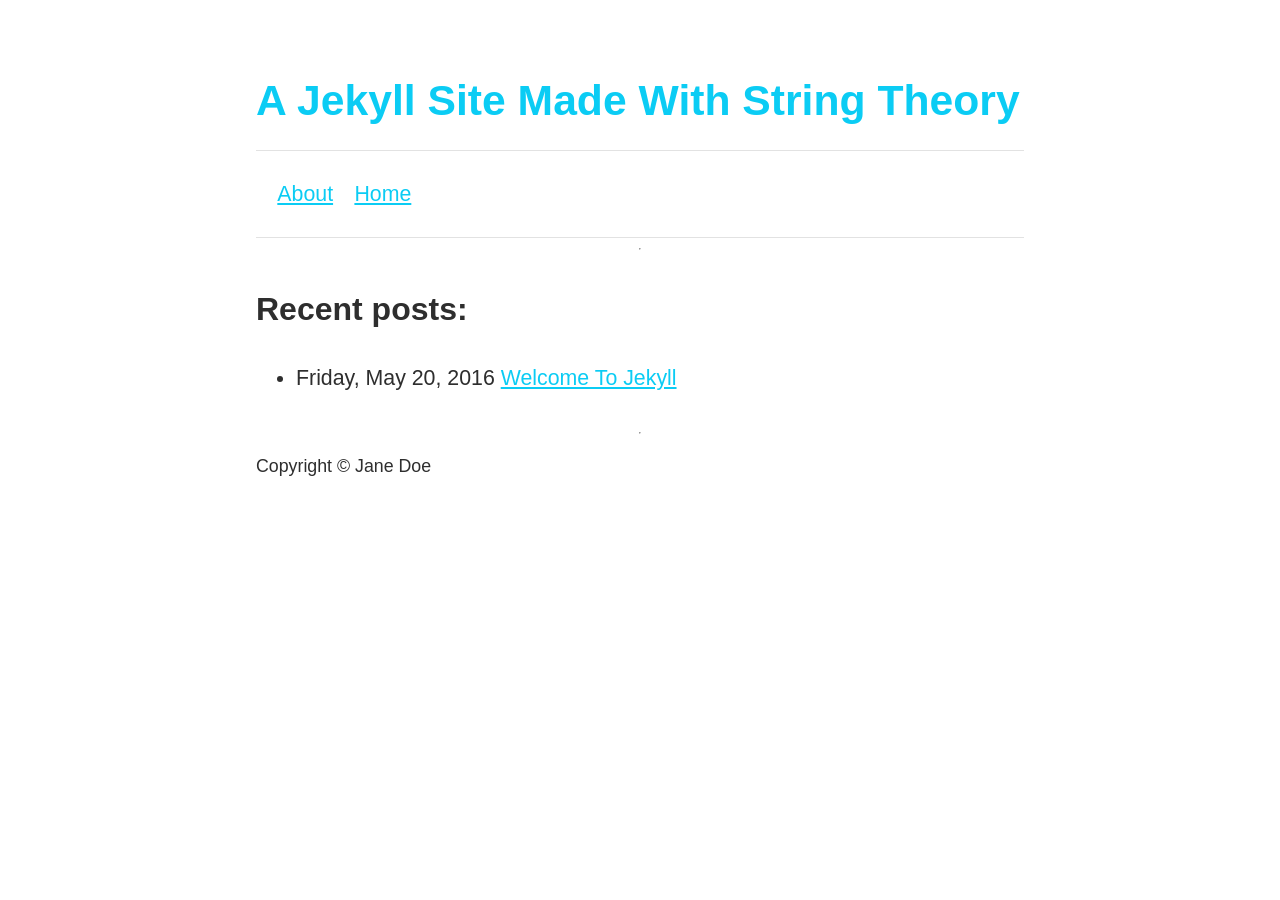
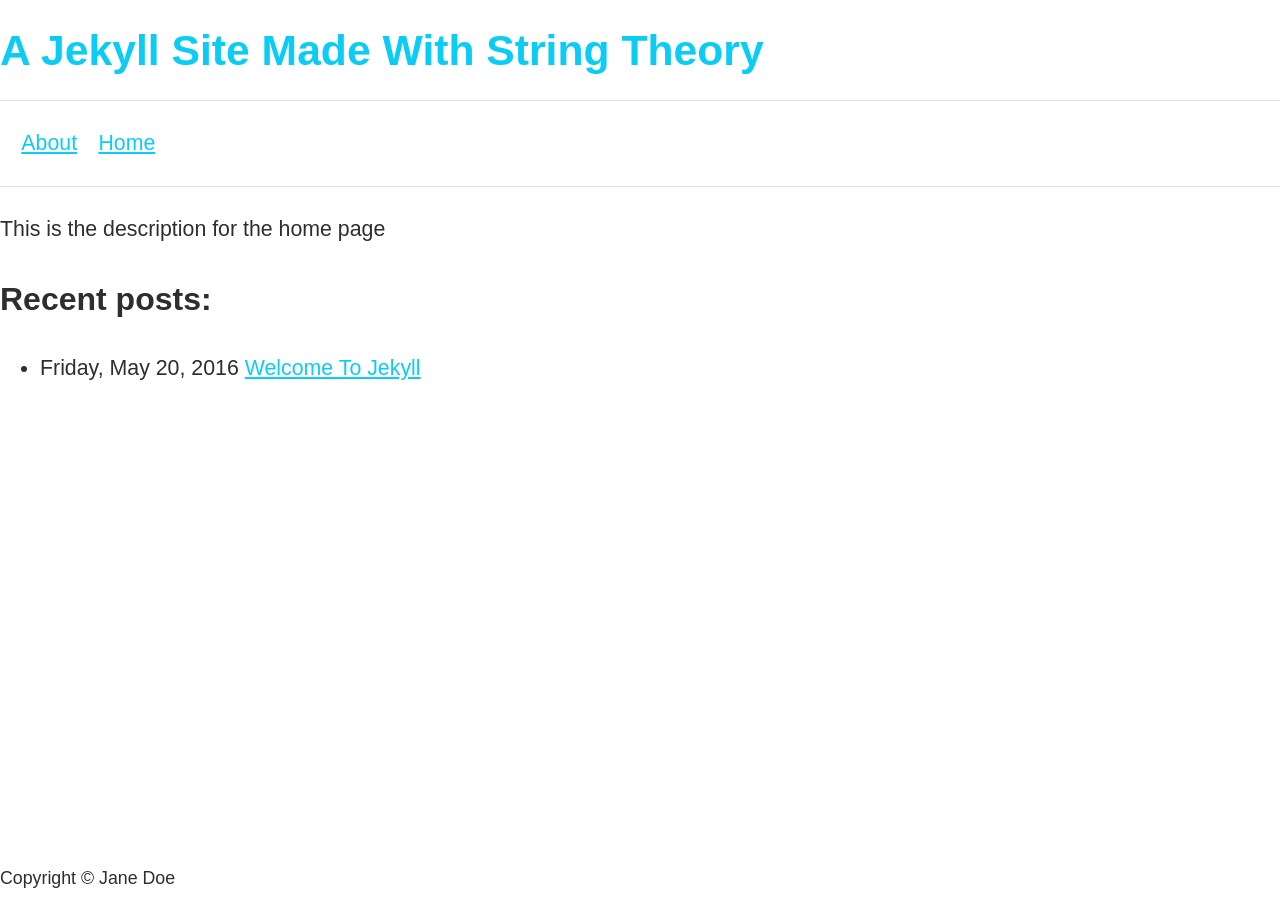
Before and after one commit to LunaRoseManor/jekyll-string-theory, a Jekyll site: the page built from index.md, in a window 1280 px wide. Built offline with Jekyll 4.4.1, drawn with Linux system fonts in a browser that asks for light colours.

Commit message:
Implement sticky footer

```diff
--- a/_includes/footer.html
+++ b/_includes/footer.html
@@ -1,4 +1,3 @@
-<hr>
 <footer>
     <small>Copyright &copy; {{ site.author }}</small>
 </footer>
--- a/_includes/header.html
+++ b/_includes/header.html
@@ -37,4 +37,3 @@
         </nav>
     {%- endif -%}
 </header>
-<hr>
--- a/assets/main.sass
+++ b/assets/main.sass
@@ -1,16 +1,5 @@
 ---
 ---
-
-body
-    display: grid
-    color: #2e2e2e
-    line-height: 2em
-    font-family: "Arial", "Helvetica", sans-serif
-    font-size: 16pt
-    margin-left: auto
-    margin-right: auto
-    padding: 2em
-    max-width: 36em
 
 a
     color: #0bccf4
@@ -21,3 +10,26 @@ nav
     border-bottom: 1px solid #e2e2e2
     a
         margin-right: 1em
+
+html, body
+    box-sizing: border-box
+    height: 100%
+    padding: 0
+    margin: 0
+
+body
+    box-sizing: border-box
+    min-height: 100%
+    display: flex
+    flex-direction: column
+    color: #2e2e2e
+    line-height: 2em
+    font-family: "Arial", "Helvetica", sans-serif
+    font-size: 16pt
+
+main
+    flex-grow: 1
+
+header, footer
+    flex-grow: 0
+    flex-shrink: 0
--- a/index.md
+++ b/index.md
@@ -2,3 +2,5 @@
 layout: home
 title: Home
 ---
+
+This is the description for the home page
```
